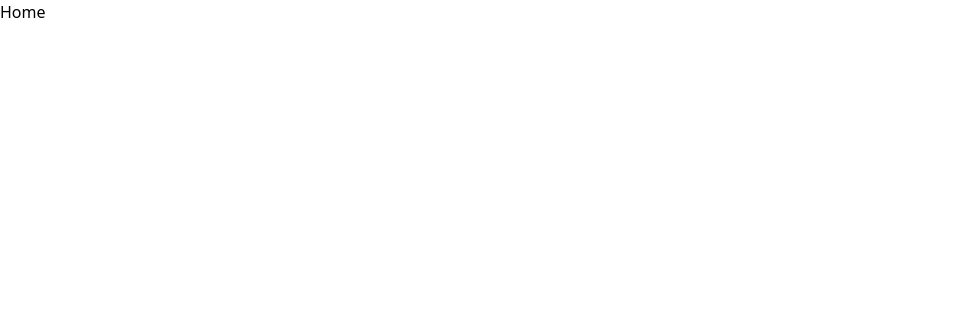
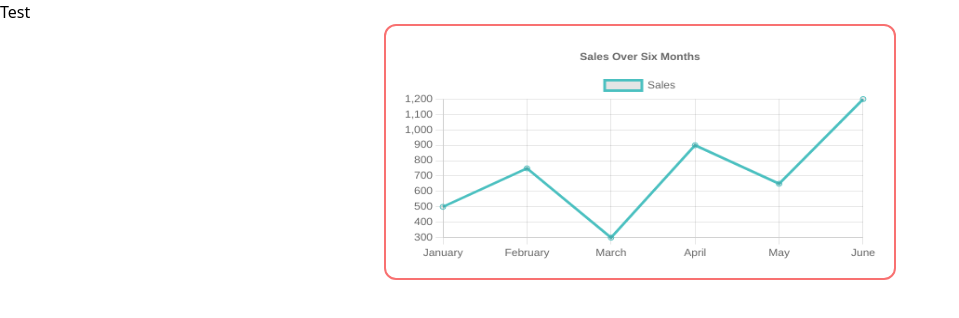
Before and after one commit to manish0kuniyal/API-Testing-Tool, a React (Vite) app: page / in a window 1280 px wide. Shown: the top 318 px of the page, without its empty margins (0-959 px from the left). Built offline with nearby package versions, Linux system fonts and the light colour scheme.

Commit message:
charts&components

```diff
--- a/package.json
+++ b/package.json
@@ -14,7 +14,9 @@
     "@emotion/styled": "^11.13.0",
     "@mui/icons-material": "^5.16.7",
     "@mui/material": "^5.16.7",
+    "chart.js": "^4.4.3",
     "react": "^18.3.1",
+    "react-chartjs-2": "^5.2.0",
     "react-dom": "^18.3.1",
     "react-router-dom": "^6.26.0"
   },
--- a/src/App.jsx
+++ b/src/App.jsx
@@ -4,6 +4,7 @@ import Alerts from './Dashboard/Alerts/Alerts'
 import Users from './Dashboard/Users/Users'
 import Login from './Auth/Login/Login'
 import Home from './Dashboard/Home/Home'
+import Test from './Components/Test'
 import { Routes,Route } from 'react-router-dom'
 function App() {
   return (
@@ -11,7 +12,7 @@ function App() {
       <Routes>
         <Route path='/login' element={<Login/>}/>
         <Route path='/signup' element={<Login/>}/>
-        <Route path='/' element={<Home/>}/>
+        <Route path='/' element={<Test/>}/>
         <Route path='/habits' element={<Habit/>}/>
         <Route path='/alerts' element= {<Alerts/>}/>
       </Routes>
--- a/src/Auth/Login/Login.jsx
+++ b/src/Auth/Login/Login.jsx
@@ -1,8 +1,18 @@
 import React from 'react'
+import { TextField } from '@mui/material'
 
 function Login() {
   return (
-    <div>Login</div>
+<>
+<div className='border-2 flex flex-col  mx-[20vw] p-2 my-4'>
+<h1 className='font-bold'>Login</h1>
+<br/>
+<TextField
+id="outlined-basic" label="username" variant="outlined" />
+<br/>
+<TextField id="outlined-basic" label="password" variant="outlined" />
+</div>
+</>
   )
 }
 
--- /dev/null
+++ b/src/Components/Linegraph.jsx
@@ -0,0 +1,60 @@
+import React from "react";
+import { Line } from "react-chartjs-2";
+import {
+  Chart as ChartJS,
+  CategoryScale,
+  LinearScale,
+  PointElement,
+  LineElement,
+  Title,
+  Legend,
+} from "chart.js";
+
+// Corrected syntax
+ChartJS.register(
+  CategoryScale,
+  LinearScale,
+  PointElement,
+  LineElement,
+  Title,
+  Legend
+);
+
+function Linegraph() {
+  const options = {
+    responsive: true,
+    plugins: {
+      legend: {
+        position: 'top',
+      },
+      title: {
+        display: true,
+        text: 'Sales Over Six Months',
+      },
+    },
+  };
+
+  const fakeChartData = {
+    labels: ["January", "February", "March", "April", "May", "June"],
+    datasets: [
+      {
+        label: "Sales",
+        data: [500, 750, 300, 900, 650, 1200],
+        borderColor: "rgba(75, 192, 192, 1)",
+        fill: false,
+      }
+    ]
+  };
+
+  return (
+    <div className="w-full max-w-lg mx-auto ">
+      <Line
+        className="border-2 border-red-400 rounded-xl p-4"
+        options={options}
+        data={fakeChartData}
+      />
+    </div>
+  );
+}
+
+export default Linegraph;
--- /dev/null
+++ b/src/Components/Test.jsx
@@ -0,0 +1,12 @@
+import React from 'react'
+import Linegraph from './Linegraph'
+function Test() {
+  return (
+    <div>
+      <h1>Test</h1>
+      <Linegraph/>
+    </div>
+  )
+}
+
+export default Test
--- a/src/routes.js
+++ b/src/routes.js
@@ -0,0 +1,15 @@
+import { Password } from "@mui/icons-material"
+
+
+User
+/user/getAllUsers
+
+/user/signup
+username,email,password
+s
+/user/Login
+username,password
+
+/user/Profiler
+
+/user/editUser/:id
```
Also changed, not shown: src/Components/Navbar.jsx (added), 1 other file (tests, documents, lock files or other folders).
